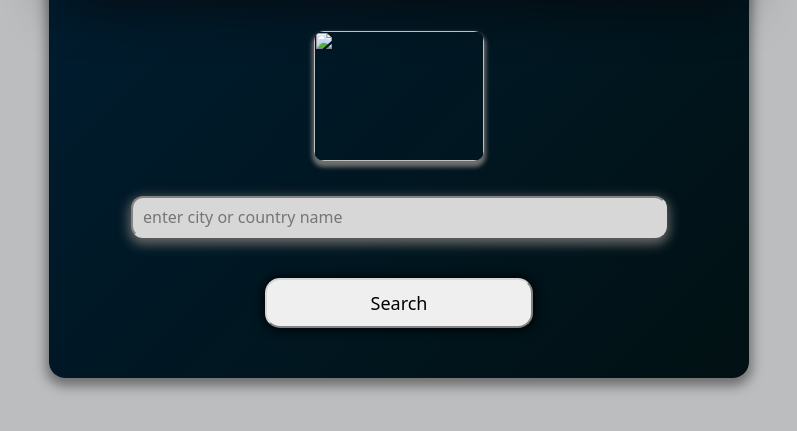
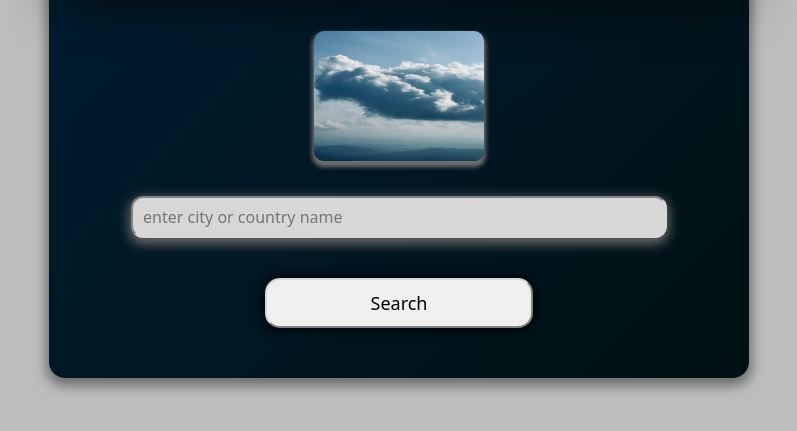
Before and after one commit to Kumkum777/Weather, a plain HTML site: page index.html in a window 1280 px wide. Shown: the part 247-678 px from the top of the page, without its empty margins (241-1038 px from the left). Drawn offline with nearby package versions, Linux system fonts and the light colour scheme.

Commit message:
Update index.html

```diff
--- a/index.html
+++ b/index.html
@@ -19,7 +19,7 @@
   <body>
     <div class="container">
       <h1>🌥️Weather Update..</h1>
-      <img src="images.jpg" />
+      <img src="pexels-akhil-saji-2152011731-33564685.jpg" />
       <input
         type="text"
         id="locationInput"
```
